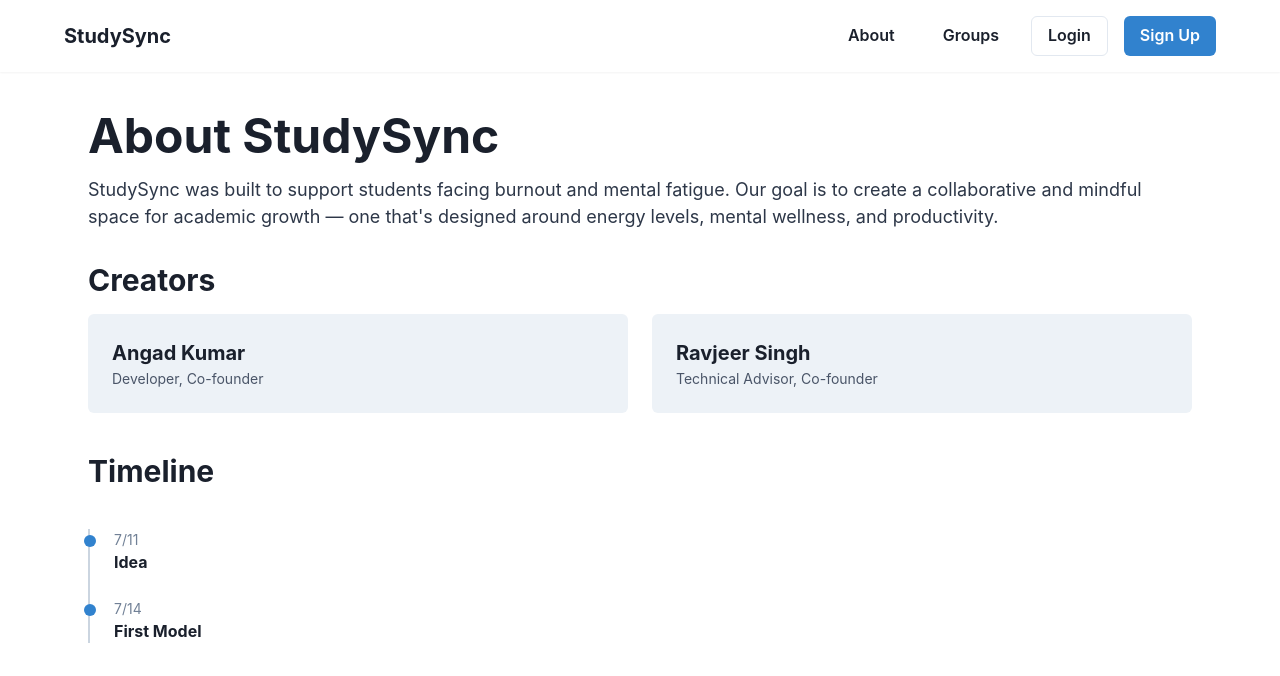
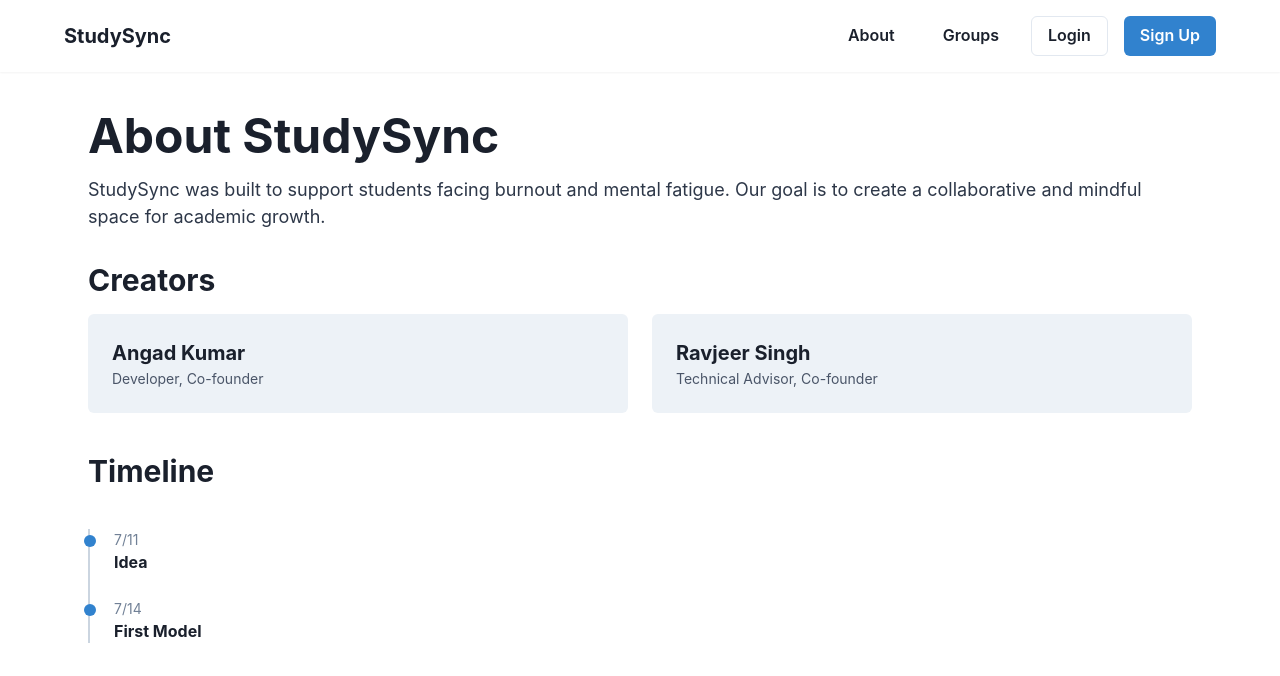
Before and after one commit to AngadKumar16/studysync, a Next.js app: page /about in a window 1280 px wide. Shown: the top 676 px of the page. Built offline with nearby package versions, Linux system fonts and the light colour scheme.

Commit message:
escape characters :(

```diff
--- a/src/app/about/page.tsx
+++ b/src/app/about/page.tsx
@@ -13,7 +13,7 @@ export default function AboutPage() {
     <Box px={6} py={10} maxW="6xl" mx="auto">
       <Heading size="2xl" mb={4}>About StudySync</Heading>
       <Text fontSize="lg" color="gray.700" mb={8}>
-        StudySync was built to support students facing burnout and mental fatigue. Our goal is to create a collaborative and mindful space for academic growth — one that's designed around energy levels, mental wellness, and productivity.
+        StudySync was built to support students facing burnout and mental fatigue. Our goal is to create a collaborative and mindful space for academic growth.
       </Text>
 
       <Heading size="lg" mb={4}>Creators</Heading>
```
